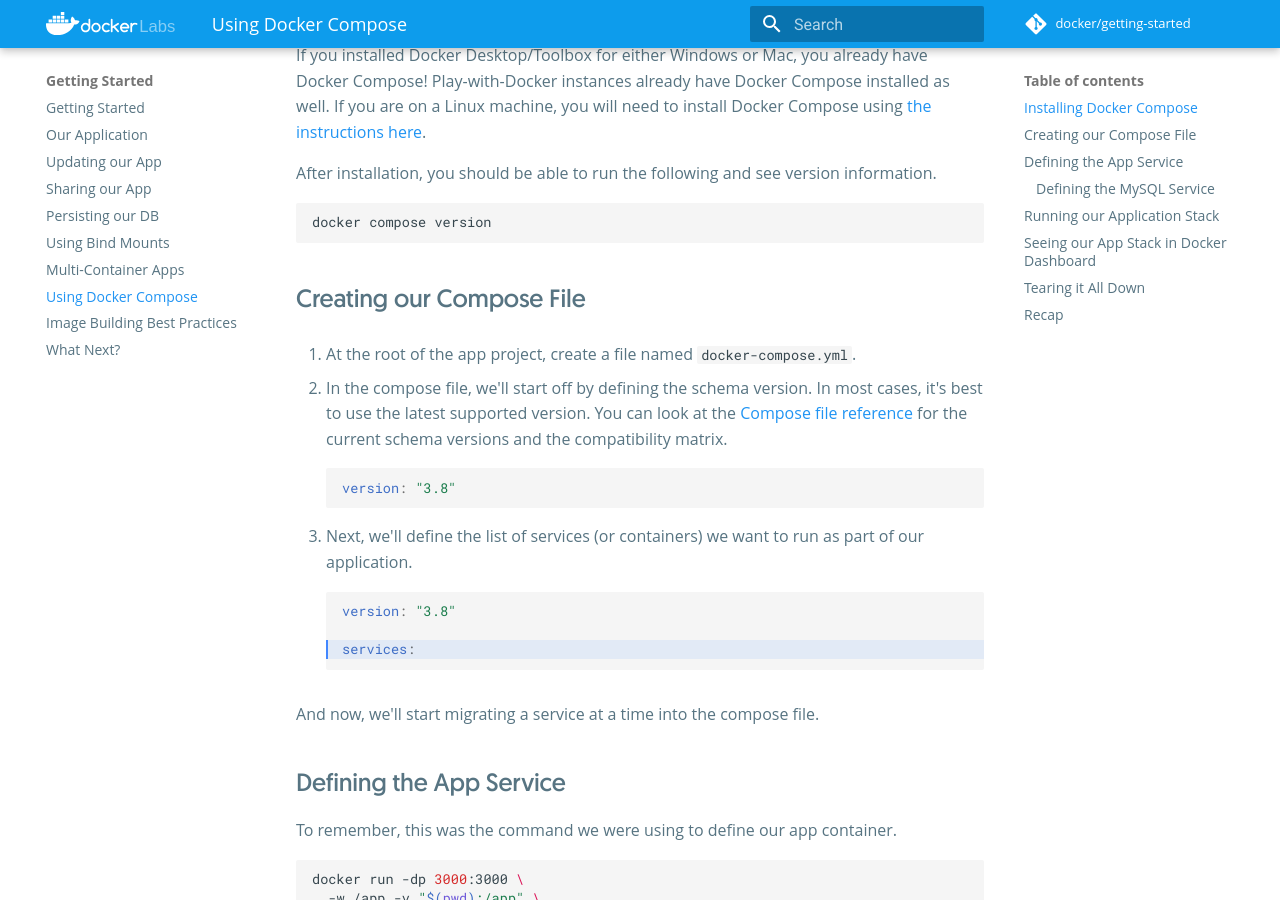
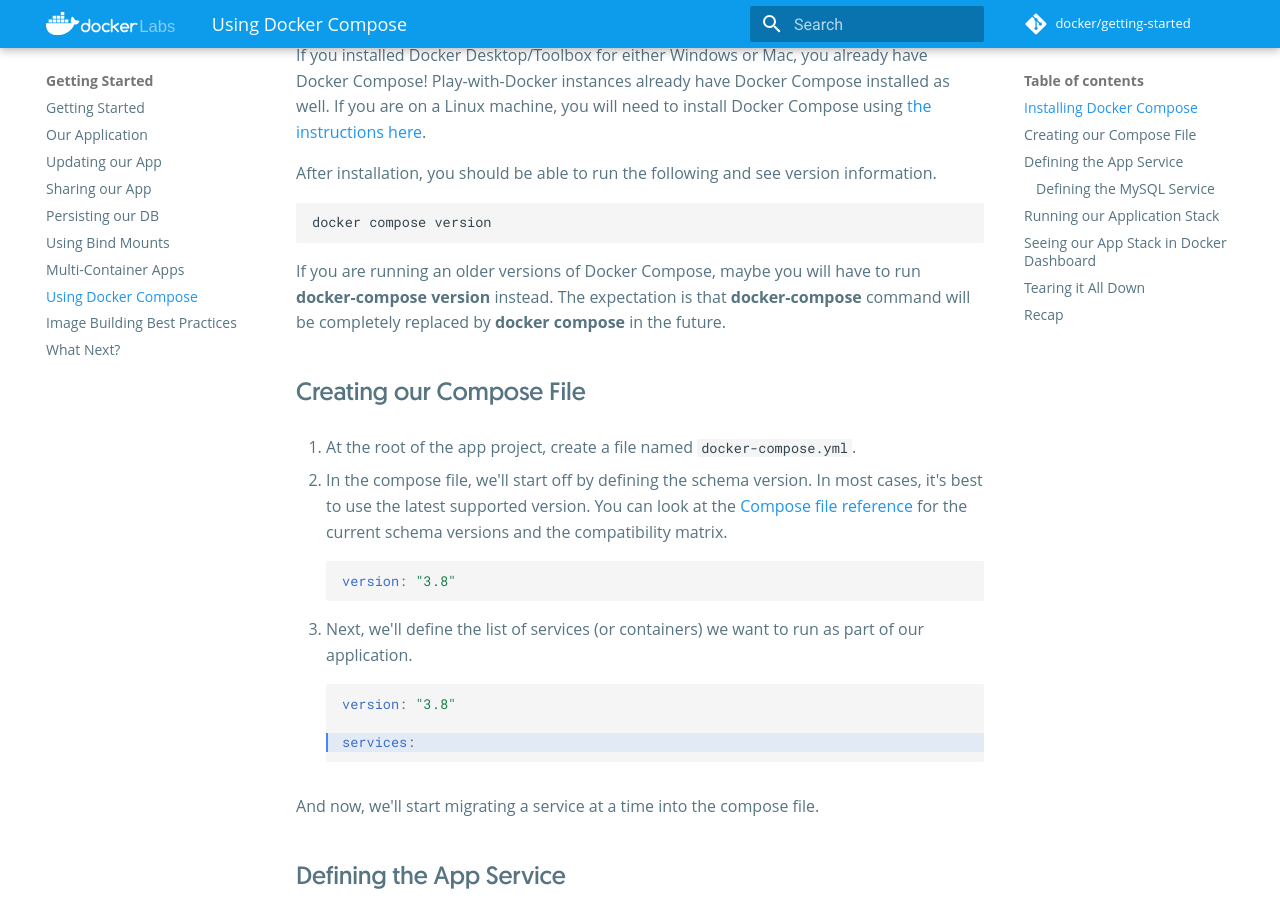
Before and after one commit to docker/getting-started, an MkDocs documentation site: the page built from docs/tutorial/using-docker-compose/index.md, in a window 1280 px wide and 900 px high, scrolled down 490 px. Built offline with MkDocs 1.6.1 and Material for MkDocs 9.7.7, drawn with Linux system fonts in a browser that asks for light colours; comment, search, counter and statistics services are not loaded.

Commit message:
Update index.md

````diff
--- a/docs/tutorial/using-docker-compose/index.md
+++ b/docs/tutorial/using-docker-compose/index.md
@@ -22,6 +22,8 @@
 ```bash
 docker compose version
 ```
+
+If you are running an older versions of Docker Compose, maybe you will have to run **docker-compose version** instead. The expectation is that **docker-compose** command will be completely replaced by **docker compose** in the future.
 
 
 ## Creating our Compose File
````
